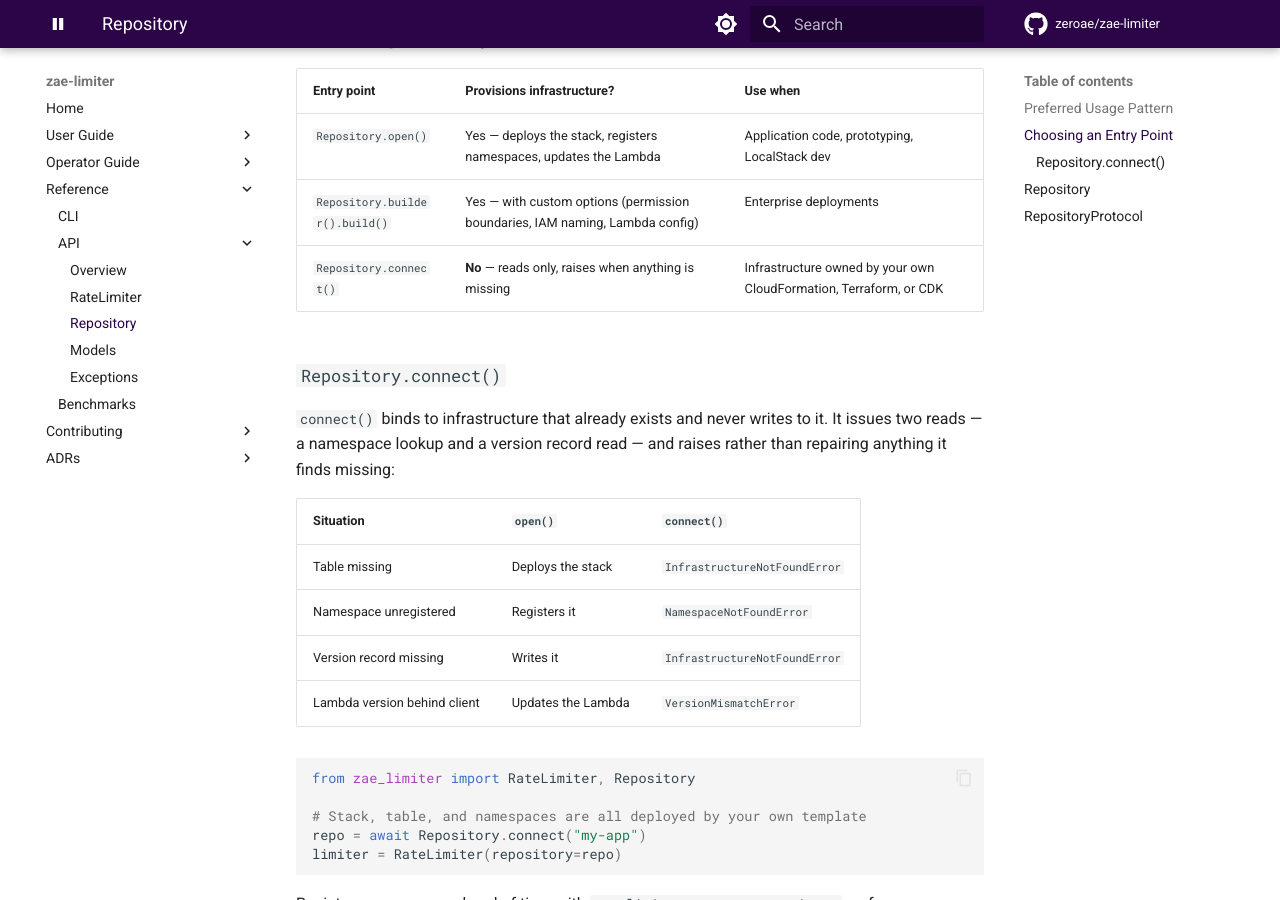
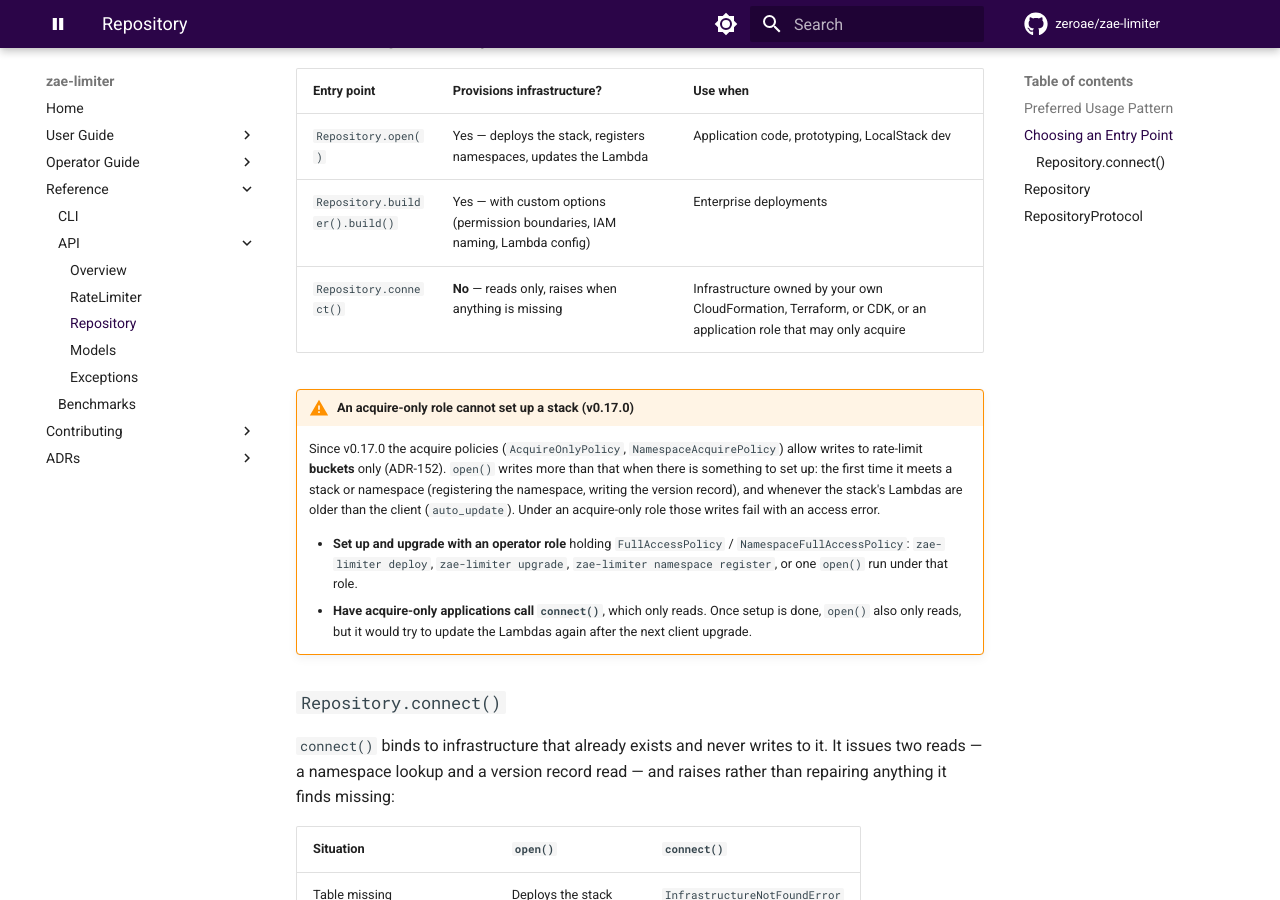
Before and after one commit to zeroae/zae-limiter, an MkDocs documentation site: the page built from docs/api/repository.md, in a window 1280 px wide and 900 px high, scrolled down 655 px. Built offline with MkDocs 1.6.1 and Material for MkDocs 9.7.7, drawn with Linux system fonts in a browser that asks for light colours; comment, search, counter and statistics services are not loaded; the version menu is left out.

Commit message:
📝 docs: acquire-only applications open with connect()
#756 narrowed the acquire policies to bucket writes, which makes
Repository.open() fail under an acquire-only role whenever it has
something to set up: the first time it meets a stack or namespace
(namespace registration, version record) and whenever the stack's
Lambdas are older than the client (auto_update). The docs still
recommended open() for application code without saying so, so an app
following them on a new namespace failed with an access error.

The entry-point table (API reference), the getting-started guide, the
deployment and production guides and CLAUDE.md now say: set up and
upgrade with an operator role (FullAccessPolicy / NamespaceFullAccessPolicy:
deploy, upgrade, namespace register), and open acquire-only applications
with Repository.connect(), which only reads.

Refs #756

Co-Authored-By: Claude Opus 5.5 <noreply@anthropic.com>
Claude-Session: https://claude.ai/code/session_017XzYMYKXNcZNQYS3xQhFdc

```diff
--- a/docs/api/repository.md
+++ b/docs/api/repository.md
@@ -29,7 +29,22 @@ See [ADR-108](../adr/108-repository-protocol.md) for the design rationale.
 |-------------|---------------------------|----------|
 | `Repository.open()` | Yes — deploys the stack, registers namespaces, updates the Lambda | Application code, prototyping, LocalStack dev |
 | `Repository.builder().build()` | Yes — with custom options (permission boundaries, IAM naming, Lambda config) | Enterprise deployments |
-| `Repository.connect()` | **No** — reads only, raises when anything is missing | Infrastructure owned by your own CloudFormation, Terraform, or CDK |
+| `Repository.connect()` | **No** — reads only, raises when anything is missing | Infrastructure owned by your own CloudFormation, Terraform, or CDK, or an application role that may only acquire |
+
+!!! warning "An acquire-only role cannot set up a stack (v0.17.0)"
+    Since v0.17.0 the acquire policies (`AcquireOnlyPolicy`, `NamespaceAcquirePolicy`)
+    allow writes to rate-limit **buckets** only (ADR-152). `open()` writes more than that
+    when there is something to set up: the first time it meets a stack or namespace
+    (registering the namespace, writing the version record), and whenever the stack's
+    Lambdas are older than the client (`auto_update`). Under an acquire-only role those
+    writes fail with an access error.
+
+    - **Set up and upgrade with an operator role** holding `FullAccessPolicy` /
+      `NamespaceFullAccessPolicy`: `zae-limiter deploy`, `zae-limiter upgrade`,
+      `zae-limiter namespace register`, or one `open()` run under that role.
+    - **Have acquire-only applications call `connect()`**, which only reads. Once
+      setup is done, `open()` also only reads, but it would try to update the Lambdas
+      again after the next client upgrade.
 
 ### `Repository.connect()`
 
```
Also changed, not shown: CLAUDE.md (+1 -1 lines), docs/getting-started.md (+10 -0 lines), docs/infra/deployment.md (+7 -1 lines), docs/infra/production.md (+1 -0 lines).
